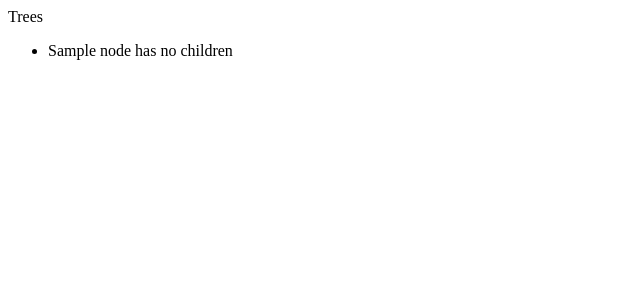
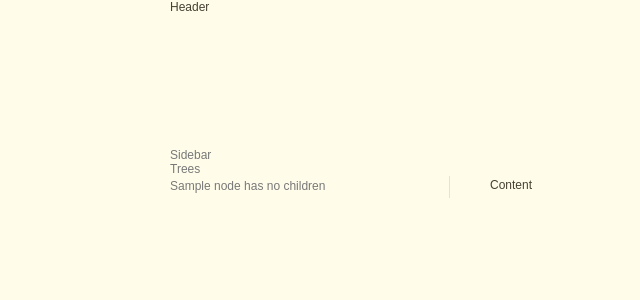
Before and after one commit to v--victoria/SemanticWebService, a Django app: template SemanticWebService/AppSemanticWebService/templates/trees.html in a window 1280 px wide. Shown: the top 300 px of the page, without its empty margins (0-640 px from the left). Run offline with Django 3.2, Linux system fonts and the light colour scheme; the template is opened without the code that fills it: most values are stand-ins (such as "Sample title", 1, 10 or a date in 2020).

Commit message:
add object propert precedes, add style.css

```diff
--- a/SemanticWebService/AppSemanticWebService/templates/base.html
+++ b/SemanticWebService/AppSemanticWebService/templates/base.html
@@ -1,10 +1,24 @@
 <!DOCTYPE html>
 <html>
 <head>
+    <link href="{{ STATIC_URL }}style.css" rel="stylesheet" type="text/css" />
     <title>Test</title>
 </head>
 <body>
-Trees<br/>
-{% block trees %}{%  endblock %}
+<div id="wrapper">
+    <div id="header">
+        Header
+    </div>
+    <div id="page">
+        <div id="sidebar">
+            Sidebar<br/>
+            Trees<br/>
+            {% block trees %}{% endblock %}
+        </div>
+        <div id="content">
+            Content
+        </div>
+    </div>
+</div>
 </body>
 </html>
--- a/SemanticWebService/AppSemanticWebService/views.py
+++ b/SemanticWebService/AppSemanticWebService/views.py
@@ -1,5 +1,6 @@
 from django.shortcuts import render_to_response
 from classNode import Node
+from django.template import RequestContext
 
 def test(request):
     """
@@ -21,4 +22,4 @@ def test(request):
     roots = []
     roots.append(r)
     roots.append(r2)
-    return render_to_response('trees.html', {'roots': roots})
+    return render_to_response('trees.html', {'roots': roots}, context_instance=RequestContext(request))
```
Also changed, not shown: SemanticWebService/settings.py (+10 -1 lines), 2 other files.
